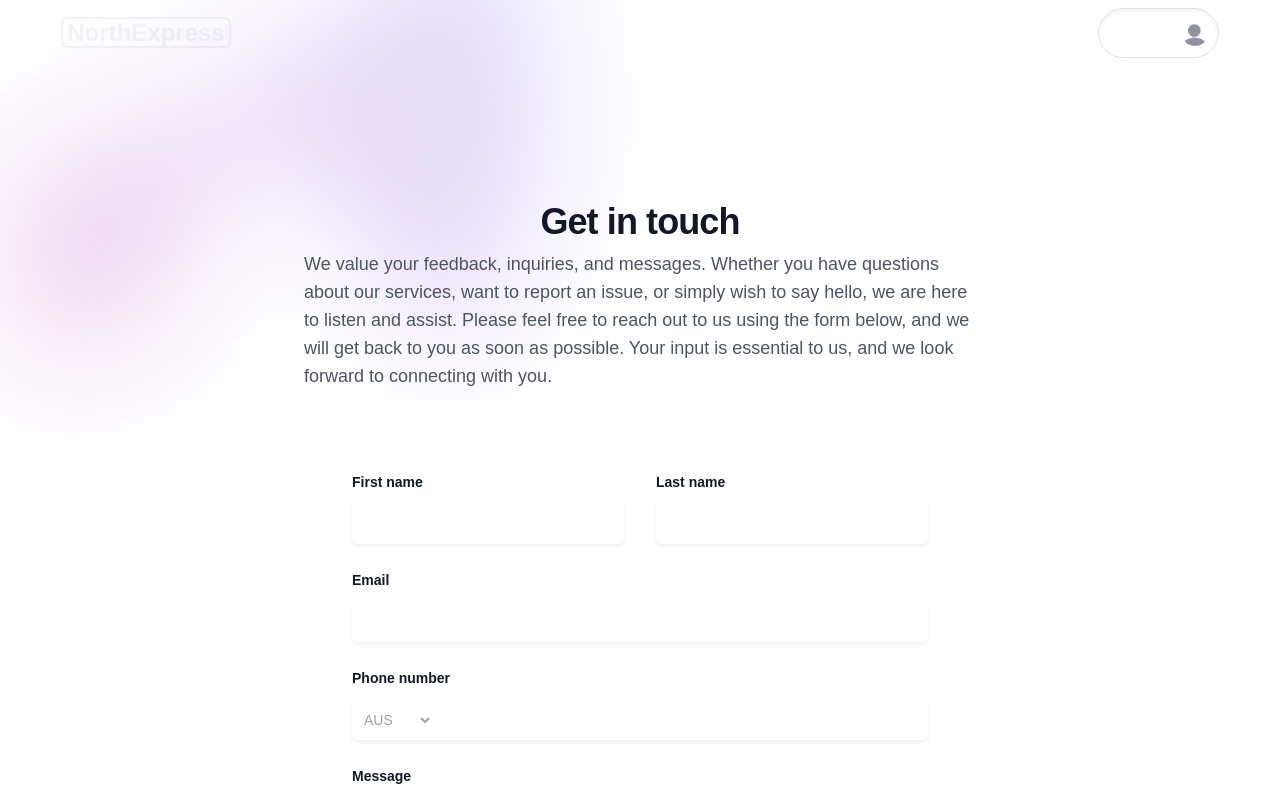
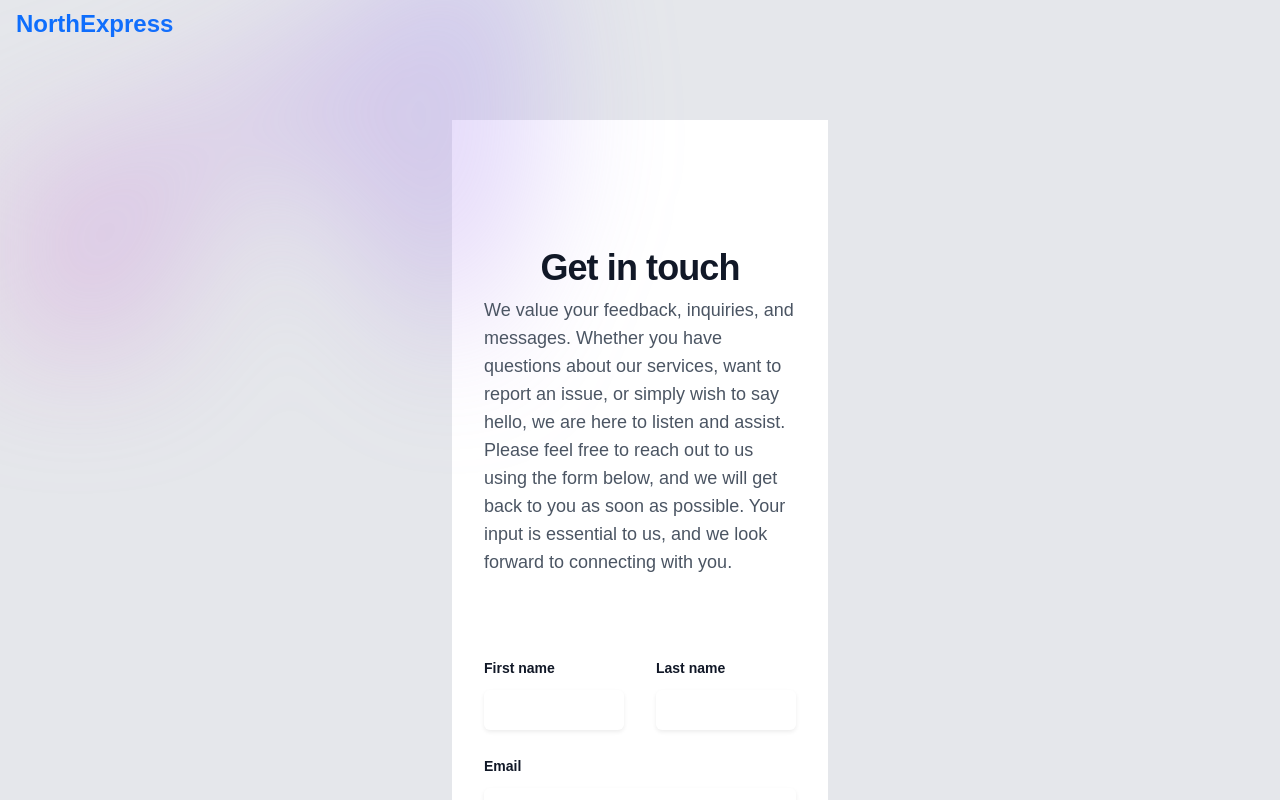
Before and after one commit to CodeDroid999/NorthExpress, a Next.js app: page /contact-us in a window 1280 px wide. Shown: the top 800 px of the page. Built offline with nearby package versions, Linux system fonts and the light colour scheme; no server answers.

Commit message:
import Layout from 'components/layout/layout';

```diff
--- a/pages/contact-us.tsx
+++ b/pages/contact-us.tsx
@@ -3,6 +3,7 @@ import React from 'react';
 import axios from 'axios'; // Import axios for making HTTP requests
 import Head from 'next/head';
 import Layout from 'components/layout/layout';
+import AuthLayout from 'components/layout/AuthLayout';
 
 const Contact = () => {
   const handleFormSubmit = async (formData) => {
@@ -17,7 +18,7 @@ const Contact = () => {
   };
 
   return (
-    <Layout>
+    <AuthLayout>
       <Head>
         <title>
           NorthExpress | Travel with comfort.
@@ -57,7 +58,7 @@ const Contact = () => {
       <div className="container mx-auto flex justify-center items-center ">
         <ContactForm onSubmit={handleFormSubmit} />
       </div>
-    </Layout>
+    </AuthLayout>
   );
 };
 
```
